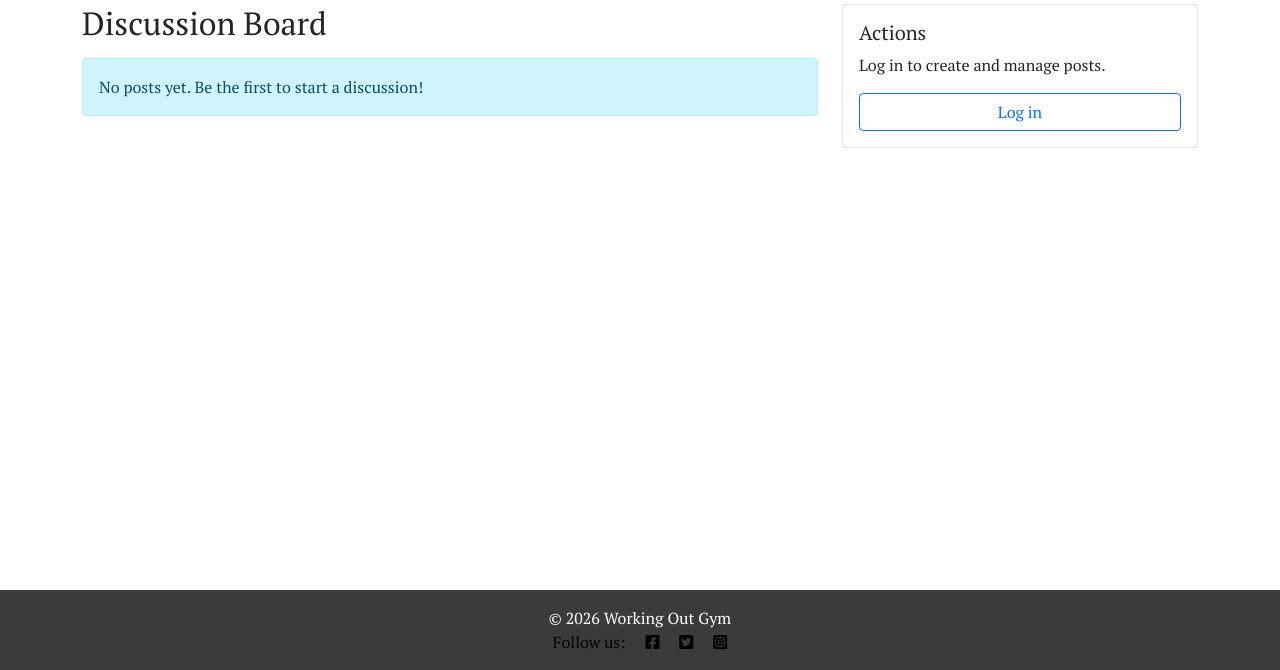
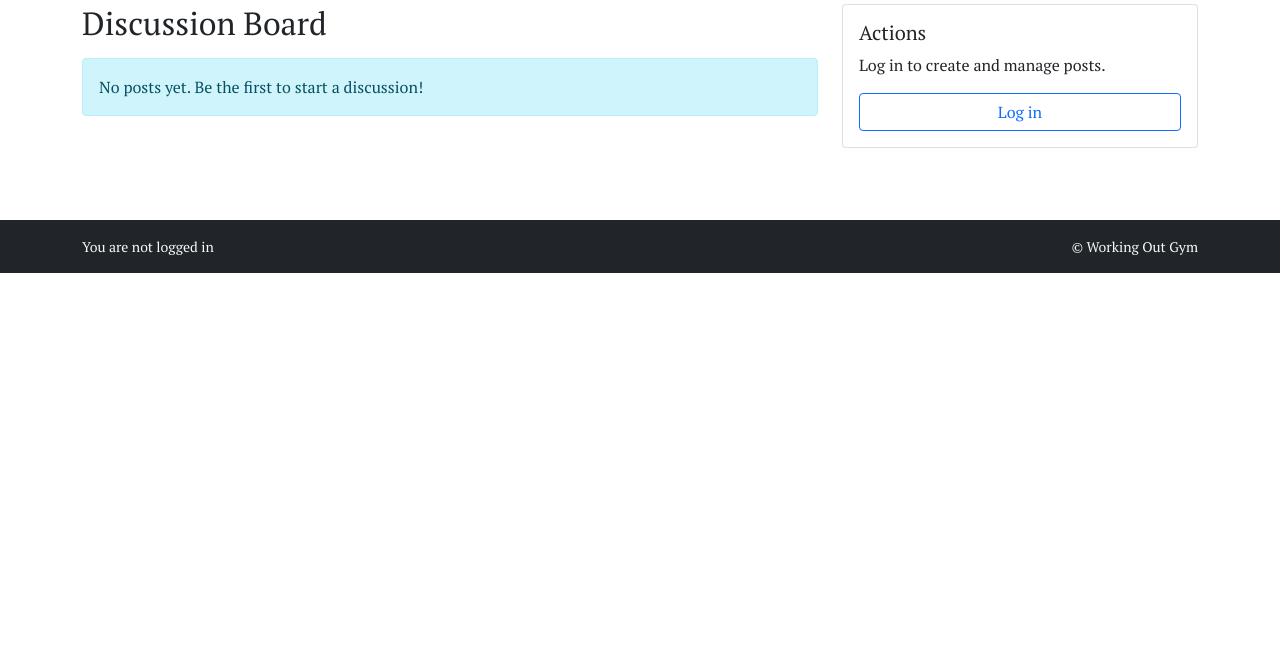
Before and after one commit to LeilsEloise/working_out_gym, a Django app: page /discussionboard/ in a window 1280 px wide. Shown: the part 130-800 px from the top of the page. Run offline with Django 3.2, Linux system fonts and the light colour scheme; data that the repository does not hold is empty; parts of the project's set-up code (start-up, migrations or seed data) failed here and were passed over; some libraries are stand-ins or nearby versions; some web fonts are replaced.

Commit message:
Added authentication message to footer

```diff
--- a/templates/base.html
+++ b/templates/base.html
@@ -118,20 +118,30 @@
     {% block postloadjs %}
     {% endblock %}
 
-    <!-- Footer - used from Project 3 -->
-    <footer class="footer fixed-bottom mt-auto py-3 dark-bg">
-      <div class="container text-center">
-        <p class="m-0 text-center text-white">
-          {% block copyright %} &copy; 2026 Working Out Gym {% endblock copyright %}
-        </p>
-        <p class="m-0 text-black">
-          Follow us:
-          <i class="fab fa-facebook-square ms-3"></i>
-          <i class="fab fa-twitter-square ms-3"></i>
-          <i class="fab fa-instagram-square ms-3"></i>
-        </p>
+    <!-- Footer - ChatGPT  -->
+  <footer class="bg-dark text-light mt-5">
+    <div class="container py-3">
+      <div class="row">
+
+        <div class="col-md-6">
+          {% if user.is_authenticated %}
+            <p class="mb-0 small">
+              Logged in as <strong>{{ user.username }}</strong>
+            </p>
+          {% else %}
+            <p class="mb-0 small">
+              You are not logged in
+            </p>
+          {% endif %}
+        </div>
+
+        <div class="col-md-6 text-end">
+          <p class="mb-0 small">© Working Out Gym</p>
+        </div>
+
       </div>
-    </footer>
+    </div>
+  </footer>
 
   <!-- Bootstrap -->
   <script src="https://cdn.jsdelivr.net/npm/bootstrap@5.3.3/dist/js/bootstrap.bundle.min.js"></script>
```
Also changed, not shown: README.md, static/images/Messages/Screenshot authentication footer.png (added), 1 other file.
